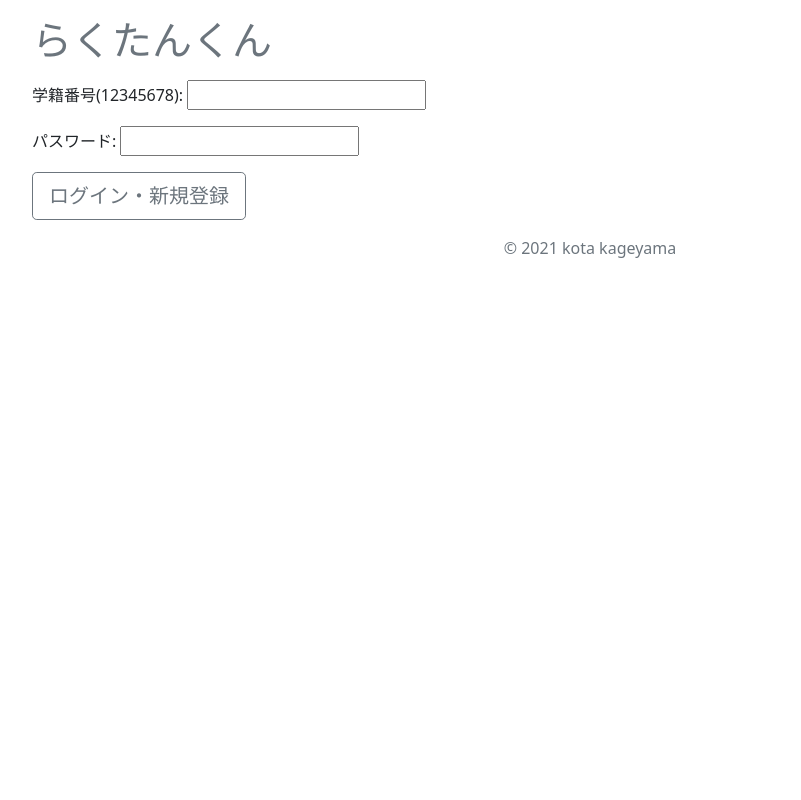
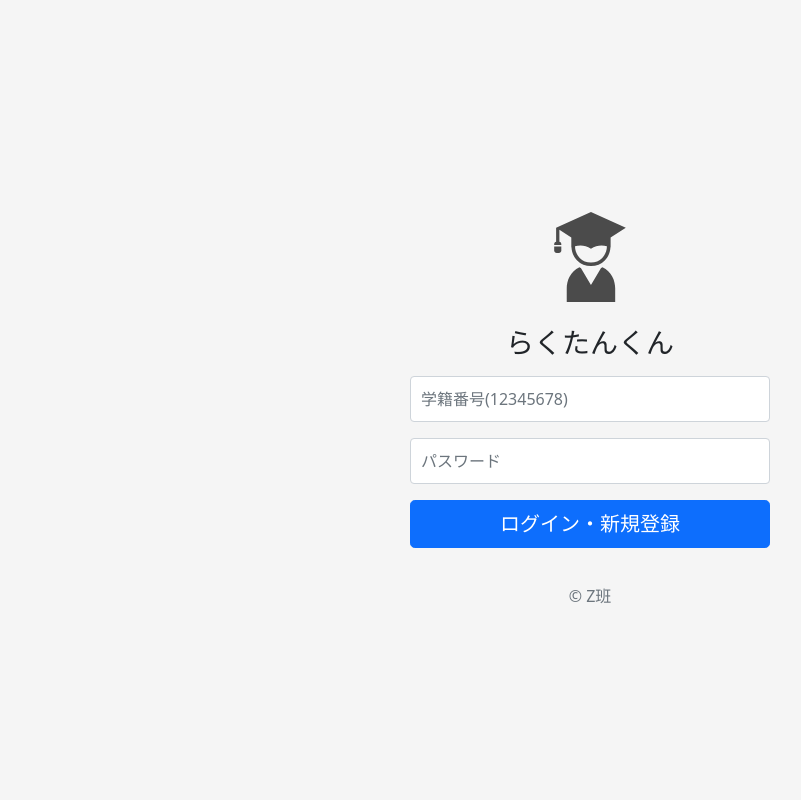
Before and after one commit to Kotakageyama/rakutankun_app, a Django app: page / in a window 1280 px wide. Shown: the whole page, without its empty margins (50-851 px from the left). Run offline with Django 3.2, Linux system fonts and the light colour scheme; some libraries are stand-ins or nearby versions.

Commit message:
tempalte update

```diff
--- a/dashboard/forms.py
+++ b/dashboard/forms.py
@@ -1,5 +1,9 @@
 from django import forms
 
 class LoginForm(forms.Form):
-    student_id = forms.CharField(label='学籍番号(12345678)',max_length=20)
-    passwd = forms.CharField(label='パスワード',max_length=20)
+    student_id = forms.CharField(label='',max_length=20,
+        widget=forms.TextInput(
+            attrs={'placeholder':'学籍番号(12345678)', 'class':'form-control'}))
+    passwd = forms.CharField(label='',max_length=20,
+       widget=forms.TextInput(
+            attrs={'placeholder':'パスワード', 'class':'form-control'}))
--- /dev/null
+++ b/dashboard/static/images/signin.css
@@ -0,0 +1,30 @@
+html,
+body {
+  height: 100%;
+}
+
+body {
+  display: flex;
+  align-items: center;
+  padding-top: 50px;
+  padding-bottom: 50px;
+  background-color: #f5f5f5;
+}
+
+.form-signin {
+  width: 100%;
+  max-width: 400px;
+  padding: 20px;
+  margin: auto;
+}
+
+.form-signin .form-control {
+  position: relative;
+  box-sizing: border-box;
+  height: auto;
+  padding: 10px;
+  font-size: 16px;
+}
+.form-signin .form-control:focus {
+  z-index: 2;
+}
--- a/dashboard/templates/dashboard/base.html
+++ b/dashboard/templates/dashboard/base.html
@@ -1,15 +1,14 @@
 <!doctype html>
 {% load static %}
-{% load my_templatetags %}
 <html lang="ja">
 <head>
     <!-- Required meta tags -->
     <meta charset="utf-8">
-    <meta name="viewport" content="width=device-width, initial-scale=1">
+    <meta name="viewport" content="width=device-width, initial-scale=1, shrink-to-fit=no">
 
     <!-- Bootstrap CSS -->
-    <link href="https://cdn.jsdelivr.net/npm/bootstrap@5.0.0-beta1/dist/css/bootstrap.min.css" rel="stylesheet"
-        integrity="sha384-giJF6kkoqNQ00vy+HMDP7azOuL0xtbfIcaT9wjKHr8RbDVddVHyTfAAsrekwKmP1" crossorigin="anonymous">
+    <link rel="stylesheet" href="https://stackpath.bootstrapcdn.com/bootstrap/4.5.0/css/bootstrap.min.css"
+          integrity="sha384-9aIt2nRpC12Uk9gS9baDl411NQApFmC26EwAOH8WgZl5MYYxFfc+NcPb1dKGj7Sk" crossorigin="anonymous">
     <link rel="icon" href="{% static 'images/favicon.ico' %}">
 
     <script type="text/javascript" src="https://cdnjs.cloudflare.com/ajax/libs/moment.js/2.29.1/moment-with-locales.min.js"
@@ -17,7 +16,7 @@
             crossorigin="anonymous"></script>
 
     {% block extra_css %}{% endblock %}
-    <title>{% block title %}楽単君{% endblock %}</title>
+    <title>{% block title %}らくたんくん{% endblock %}</title>
 </head>
 <body>
 
@@ -27,12 +26,20 @@
 
     <footer class="footer mt-3">
         <div class="container">
-            <p class="text-center text-secondary">© 2021 kota kageyama</p>
+            <p class="text-center text-secondary">© Z班</p>
         </div>
     </footer>
-    <!-- Bootstrap Bundle with Popper -->
-    <script src="https://cdn.jsdelivr.net/npm/bootstrap@5.0.0-beta1/dist/js/bootstrap.bundle.min.js"
-        integrity="sha384-ygbV9kiqUc6oa4msXn9868pTtWMgiQaeYH7/t7LECLbyPA2x65Kgf80OJFdroafW" crossorigin="anonymous"></script>
+    <!-- Optional JavaScript -->
+    <!-- jQuery first, then Popper.js, then Bootstrap JS -->
+    <script src="https://code.jquery.com/jquery-3.5.1.slim.min.js"
+            integrity="sha384-DfXdz2htPH0lsSSs5nCTpuj/zy4C+OGpamoFVy38MVBnE+IbbVYUew+OrCXaRkfj"
+            crossorigin="anonymous"></script>
+    <script src="https://cdn.jsdelivr.net/npm/popper.js@1.16.0/dist/umd/popper.min.js"
+            integrity="sha384-Q6E9RHvbIyZFJoft+2mJbHaEWldlvI9IOYy5n3zV9zzTtmI3UksdQRVvoxMfooAo"
+            crossorigin="anonymous"></script>
+    <script src="https://stackpath.bootstrapcdn.com/bootstrap/4.5.0/js/bootstrap.min.js"
+            integrity="sha384-OgVRvuATP1z7JjHLkuOU7Xw704+h835Lr+6QL9UvYjZE3Ipu6Tp75j7Bh/kR0JKI"
+            crossorigin="anonymous"></script>
     {% block extra_js %}{% endblock %}
 </body>
 </html>
--- a/dashboard/templates/dashboard/index.html
+++ b/dashboard/templates/dashboard/index.html
@@ -1,15 +1,58 @@
 {% extends "dashboard/base.html" %}
 {% block content %}
+
 <div class="row">
-    <div class="col-md-10">
-        <h1 class="text-secondary">らくたんくん</h1>
-    </div>
-    <div class="col-md-6 mt-2">
+    <!doctype html>
+<html lang="ja">
+  <head>
+    <meta charset="utf-8">
+    <meta name="viewport" content="width=device-width, initial-scale=1">
+    <meta name="description" content="">
+    <meta name="author" content="Mark Otto, Jacob Thornton, and Bootstrap contributors">
+    <meta name="generator" content="Hugo 0.79.0">
+
+
+    <link rel="canonical" href="https://getbootstrap.jp/docs/5.0/examples/sign-in/">
+
+
+
+    <!-- Bootstrap core CSS -->
+<link href=https://cdn.jsdelivr.net/npm/bootstrap@5.0.0-beta1/dist/css/bootstrap.min.css rel="stylesheet" integrity="sha384-giJF6kkoqNQ00vy+HMDP7azOuL0xtbfIcaT9wjKHr8RbDVddVHyTfAAsrekwKmP1" crossorigin="anonymous">
+
+
+
+    <style>
+      .bd-placeholder-img {
+        font-size: 1.125rem;
+        text-anchor: middle;
+        -webkit-user-select: none;
+        -moz-user-select: none;
+        user-select: none;
+      }
+
+      @media (min-width: 768px) {
+        .bd-placeholder-img-lg {
+          font-size: 3.5rem;
+        }
+      }
+    </style>
+
+
+    <!-- Custom styles for this template -->
+    <link href="/static/images/signin.css" rel="stylesheet">
+  </head>
+  <body class="text-center">
+
+<main class="form-signin">
+  <form>
+    <img class="mb-4" src="/static/images/grd.svg" alt="" width="170" height="90">
+    <h1 class="h3 mb-3 fw-normal">らくたんくん</h1>
         <form method="POST" action="{% url 'dashboard:userprofile' %}">
             {% csrf_token %}
             {{ form.as_p }}
-            <button type="submit" class="btn btn-outline-secondary btn-lg btn-block" >ログイン・新規登録</button>
         </form>
-    </div>
-</div>
+    <button class="w-100 btn btn-lg btn-primary" type="submit">ログイン・新規登録</button>
+  </form>
+</main>
+
 {% endblock %}
--- a/dashboard/templates/dashboard/userupdate.html
+++ b/dashboard/templates/dashboard/userupdate.html
@@ -1,6 +1,6 @@
 {% extends "dashboard/base.html" %}
 {% block content %}
-<div class="row justify-content-center">
+<div class="row">
     <div class="col-md-10">
         <h1 class="text-secondary">らくたんくん</h1>
     </div>
```
Also changed, not shown: dashboard/templates/dashboard/userprofile.html (+13 -35 lines), dashboard/static/images/grd.svg (added).
